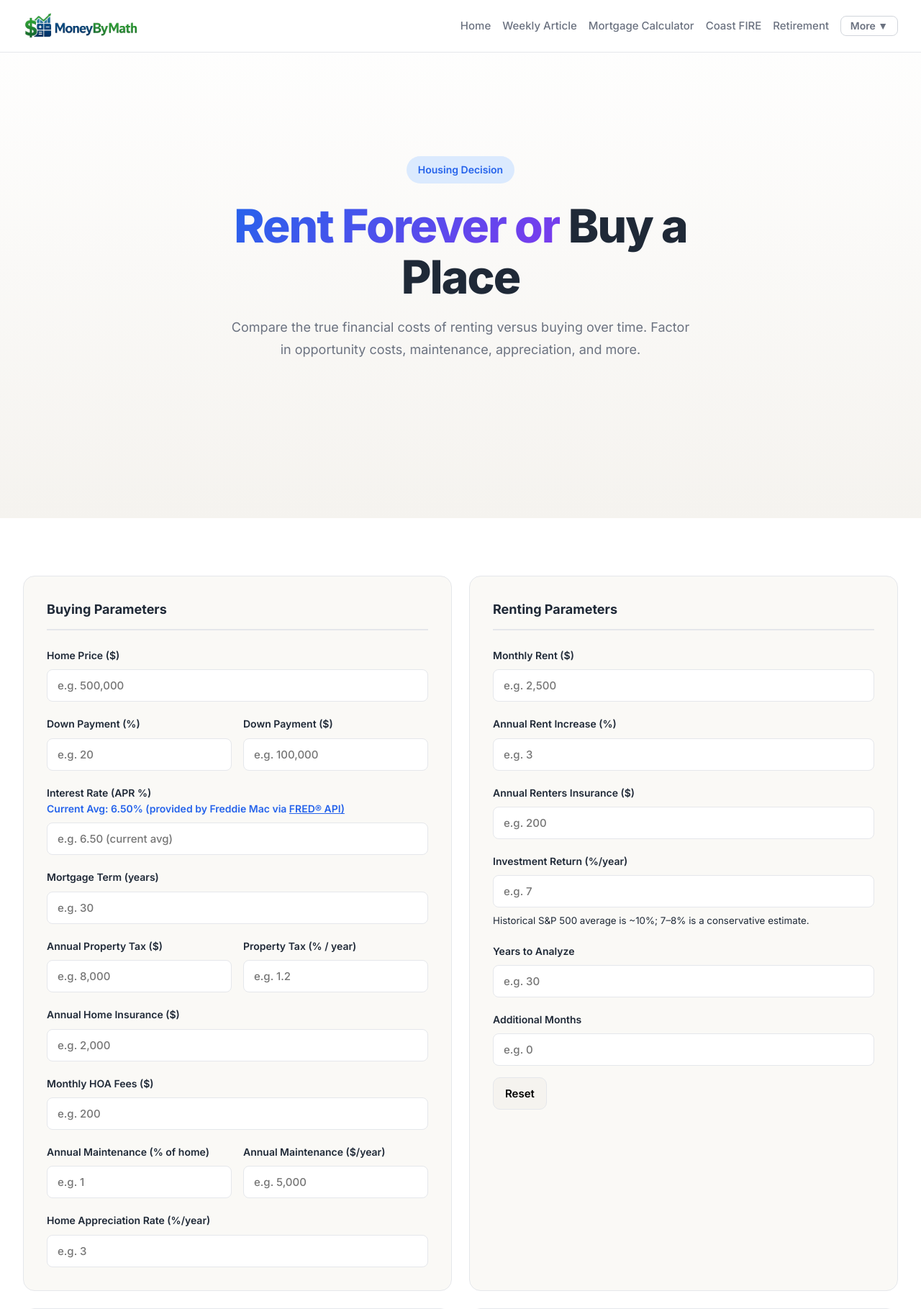
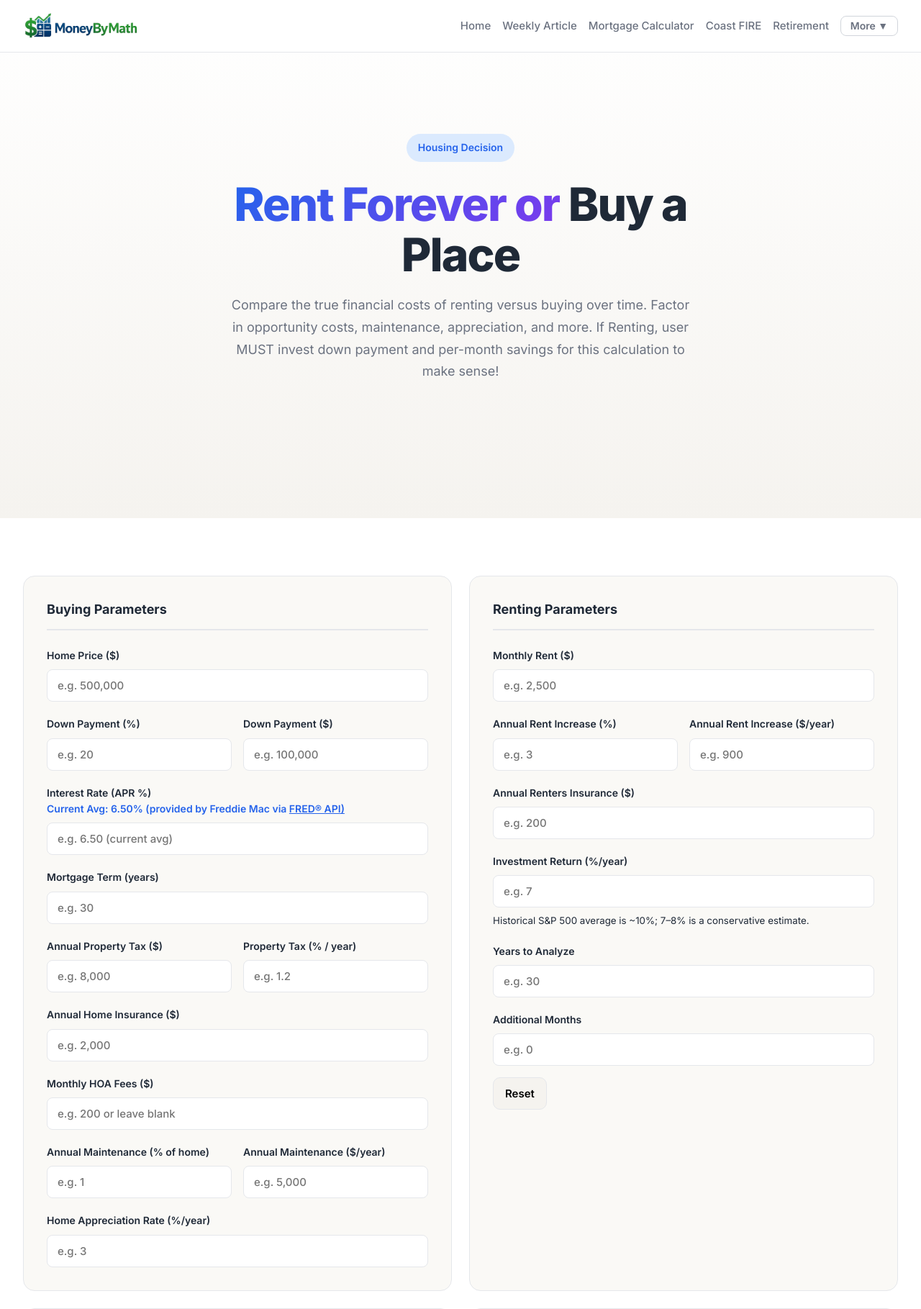
Before and after one commit to alboumgr-svg/moneybymath, a Flask app: page /rent-vs-buy in a window 1280 px wide. Shown: the top 1819 px of the page at 72% size. Run offline with Flask 3, Linux system fonts and the light colour scheme; data that the repository does not hold is empty.

Commit message:
Rent vs Buy Fixes

```diff
--- a/app.py
+++ b/app.py
@@ -538,8 +538,8 @@ def stock_data():
             })
             resp.status_code = 503
             return resp
-        #return jsonify({"error": f"Analysis failed: Try A Different Stock"}), 502
-        return jsonify({"error": f"Analysis failed: {e}"}), 502
+        return jsonify({"error": f"Analysis failed: Try A Different Stock"}), 502
+        #return jsonify({"error": f"Analysis failed: {e}"}), 502
 
     # 1. Base Pricing
     spot = (
--- a/static/rent-vs-buy-script.js
+++ b/static/rent-vs-buy-script.js
@@ -4,7 +4,7 @@ const API_BASE = window.location.origin;
 const STATE_IDS = ['homePrice','downPaymentPct','downPaymentDollar','mortgageRate','mortgageTerm',
                       'propertyTaxDollar','propertyTaxPct','homeInsurance','hoaFees',
                       'maintenancePct','maintenanceDollar','appreciation','monthlyRent',
-                      'rentIncrease','rentersInsurance','investmentReturn','yearsToAnalyze','monthsToAnalyze'];
+                      'rentIncrease','rentIncreaseDollar','rentersInsurance','investmentReturn','yearsToAnalyze','monthsToAnalyze'];
 
 // ─── Dual-field sync helpers ──────────────────────────────────────────────────
 
@@ -42,6 +42,18 @@ function syncMaintenanceFromDollar() {
     const price  = parseFormattedNumber(document.getElementById('homePrice').value);
     const dollar = parseFormattedNumber(document.getElementById('maintenanceDollar').value);
     if (price > 0) document.getElementById('maintenancePct').value = ((dollar / price) * 100).toFixed(3);
+}
+
+function syncRentIncreaseFromPct() {
+    const rent   = parseFormattedNumber(document.getElementById('monthlyRent').value);
+    const pct    = parseFloat(document.getElementById('rentIncrease').value) || 0;
+    const annual = (rent * 12 * pct) / 100;
+    document.getElementById('rentIncreaseDollar').value = annual > 0 ? Math.round(annual).toLocaleString('en-US') : '';
+}
+function syncRentIncreaseFromDollar() {
+    const rent   = parseFormattedNumber(document.getElementById('monthlyRent').value);
+    const annual = parseFormattedNumber(document.getElementById('rentIncreaseDollar').value);
+    if (rent > 0) document.getElementById('rentIncrease').value = ((annual / (rent * 12)) * 100).toFixed(2);
 }
 
 // ─── Currency formatting ──────────────────────────────────────────────────────
@@ -107,7 +119,6 @@ const REQUIRED_FIELDS = {
     maintenancePct:   'Maintenance',
     propertyTaxDollar:'Property Tax',
     homeInsurance:    'Home Insurance',
-    hoaFees:          'HOA Fees',
     rentIncrease:     'Rent Increase',
     rentersInsurance: 'Renters Insurance'
 };
@@ -182,6 +193,7 @@ function calculateRentVsBuy() {
     const missing = [];
     const winnerAfter = document.getElementById('winner-after');
     const winnerAfterFloat = document.getElementById('winner-after-float');
+    const floatEl       = document.getElementById('winnerFloat');
     for (const [id, label] of Object.entries(REQUIRED_FIELDS)) {
         const raw = document.getElementById(id).value.trim().replace(/,/g, '');
         if (raw === '' || isNaN(parseFloat(raw))) missing.push(label);
@@ -191,6 +203,7 @@ function calculateRentVsBuy() {
         const winnerEl = document.getElementById('winner');
         winnerAfter.style.display = 'none';
         winnerAfterFloat.style.display = 'none';
+        floatEl.style.borderLeft = '1.5px solid #E5E7EB';
 
         if (missing.length === Object.keys(REQUIRED_FIELDS).length || missing.length > 3) {
             // If everything is missing OR more than 3 things are missing
--- a/templates/rent-vs-buy.html
+++ b/templates/rent-vs-buy.html
@@ -82,7 +82,7 @@
             <div class="hero-content">
                 <div class="hero-badge">Housing Decision</div>
                 <h1 class="hero-title"><span class="gradient-text">Rent Forever or</span> Buy a Place</h1>
-                <p class="hero-subtitle">Compare the true financial costs of renting versus buying over time. Factor in opportunity costs, maintenance, appreciation, and more.</p>
+                <p class="hero-subtitle">Compare the true financial costs of renting versus buying over time. Factor in opportunity costs, maintenance, appreciation, and more. If Renting, user MUST invest down payment and per-month savings for this calculation to make sense!</p>
             </div>
         </div>
     </section>
@@ -103,7 +103,7 @@
                             <input type="text" inputmode="decimal" id="homePrice"
                                    placeholder="e.g. 500,000"
                                    data-input-type="currency"
-                                   oninput="handleInput(this); syncDownPaymentFromPct(); syncPropertyTaxFromPct(); syncMaintenanceFromPct()">
+                                   oninput="syncDownPaymentFromPct(); syncPropertyTaxFromPct(); syncMaintenanceFromPct(); handleInput(this)">
                         </div>
 
                         <!-- Side-by-side % / $ synced inputs -->
@@ -120,7 +120,7 @@
                                 <input type="text" inputmode="decimal" id="downPaymentDollar"
                                        placeholder="e.g. 100,000"
                                        data-input-type="currency"
-                                       oninput="handleInput(this); syncDownPaymentFromDollar()">
+                                       oninput="syncDownPaymentFromDollar(); handleInput(this)">
                             </div>
                         </div>
 
@@ -147,7 +147,7 @@
                                 <input type="text" inputmode="decimal" id="propertyTaxDollar"
                                        placeholder="e.g. 8,000"
                                        data-input-type="currency"
-                                       oninput="handleInput(this); syncPropertyTaxFromDollar()">
+                                       oninput="; syncPropertyTaxFromDollar(); handleInput(this)">
                             </div>
                             <div class="input-group">
                                 <label for="propertyTaxPct">Property Tax (% / year)</label>
@@ -169,7 +169,7 @@
                         <div class="input-group">
                             <label for="hoaFees">Monthly HOA Fees ($)</label>
                             <input type="text" inputmode="decimal" id="hoaFees"
-                                   placeholder="e.g. 200"
+                                   placeholder="e.g. 200 or leave blank"
                                    data-input-type="currency"
                                    oninput="handleInput(this)">
                         </div>
@@ -188,7 +188,7 @@
                                 <input type="text" inputmode="decimal" id="maintenanceDollar"
                                        placeholder="e.g. 5,000"
                                        data-input-type="currency"
-                                       oninput="handleInput(this); syncMaintenanceFromDollar()">
+                                       oninput="syncMaintenanceFromDollar(); handleInput(this)">
                             </div>
                         </div>
 
@@ -213,15 +213,25 @@
                             <input type="text" inputmode="decimal" id="monthlyRent"
                                    placeholder="e.g. 2,500"
                                    data-input-type="currency"
-                                   oninput="handleInput(this)">
+                                   oninput="handleInput(this); syncRentIncreaseFromPct()">
                         </div>
 
-                        <div class="input-group">
-                            <label for="rentIncrease">Annual Rent Increase (%)</label>
-                            <input type="number" id="rentIncrease"
-                                   placeholder="e.g. 3"
-                                   min="0" max="20" step="0.5"
-                                   oninput="handleInput(this)">
+                        <!-- Side-by-side % / $ synced inputs -->
+                        <div class="input-row">
+                            <div class="input-group">
+                                <label for="rentIncrease">Annual Rent Increase (%)</label>
+                                <input type="number" id="rentIncrease"
+                                       placeholder="e.g. 3"
+                                       min="0" max="20" step="0.5"
+                                       oninput="syncRentIncreaseFromPct(); handleInput(this)">
+                            </div>
+                            <div class="input-group">
+                                <label for="rentIncreaseDollar">Annual Rent Increase ($/year)</label>
+                                <input type="text" inputmode="decimal" id="rentIncreaseDollar"
+                                       placeholder="e.g. 900"
+                                       data-input-type="currency"
+                                       oninput="handleInput(this); syncRentIncreaseFromDollar()">
+                            </div>
                         </div>
 
                         <div class="input-group">
```
